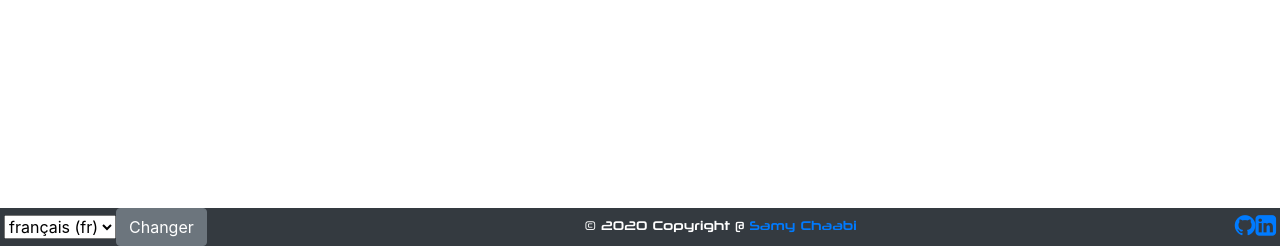
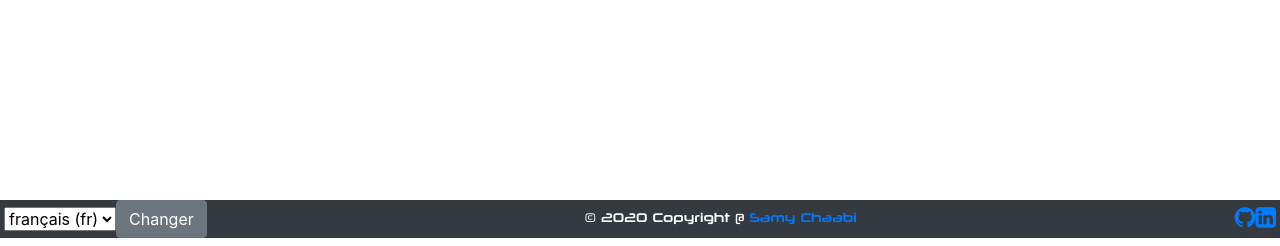
Before and after one commit to xhackax47/AXEL_WEB, a Django app: page /datasets in a window 1280 px wide. Shown: the part 672-918 px from the top of the page. Run offline with Django 3.2, Linux system fonts and the light colour scheme; the visitor is signed in with stand-in values (Sample User, id 1); data that the repository does not hold is empty; some libraries are stand-ins or nearby versions.

Commit message:
Footer OK

```diff
--- a/static/css/styles.css
+++ b/static/css/styles.css
@@ -15,11 +15,6 @@
 }
 
 /* CSS */
-
-* {
-    -moz-box-sizing: border-box;
-    box-sizing: border-box;
-}
 
 li {
     list-style-type: none;
--- a/templates/base.html
+++ b/templates/base.html
@@ -100,11 +100,10 @@
     {% block content %}
     {% endblock %}
 </section>
-<br>
 {% block footer %}
     {% if user.is_authenticated %}
         <!-- Footer -->
-        <footer class="page-footer bg-dark text-white-50 sticky-footer" id="footer">
+        <footer class="page-footer bg-dark text-white-50 sticky-footer mt-3" id="footer">
             <!-- Copyright -->
             <div class="footer-copyright text-center d-flex">
                 <form action="{% url 'set_language' %}" class="form-inline pl-1" method="post">
```
